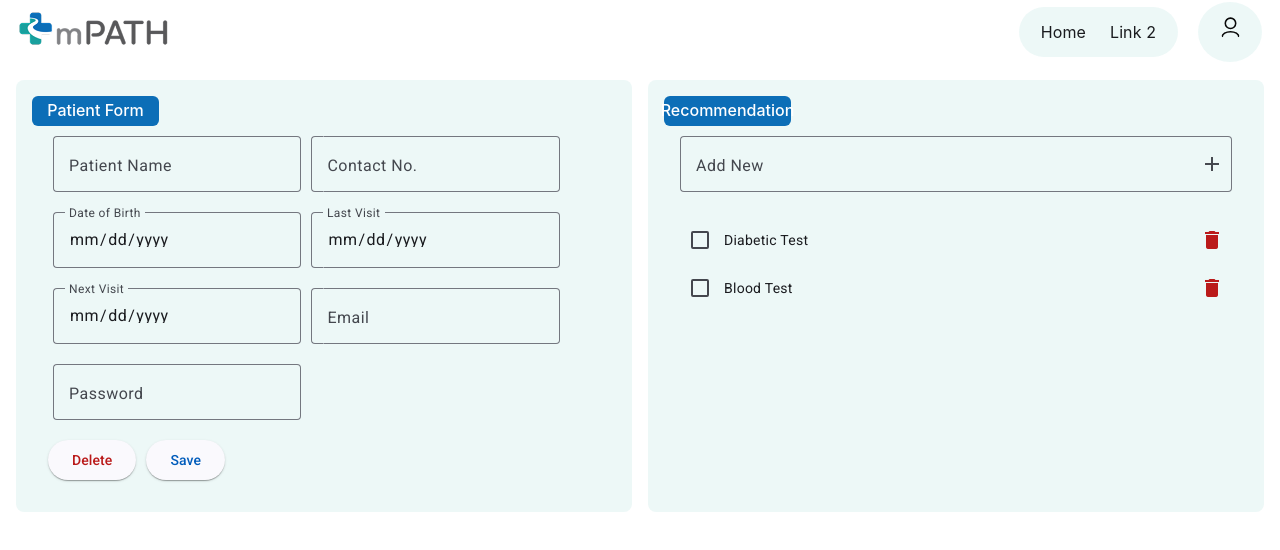
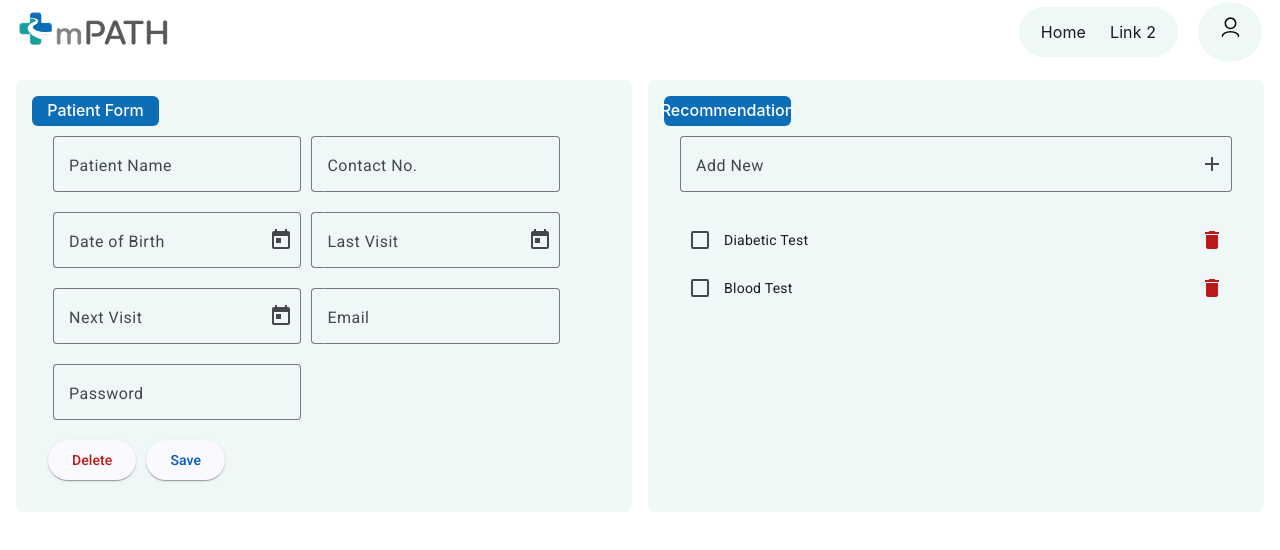
Before and after one commit to asadamin-dev/mPath, an Angular app: page /healthcare in a window 1280 px wide. Shown: the top 550 px of the page. Built offline with nearby package versions, Linux system fonts and the light colour scheme.

Commit message:
datepicker

```diff
--- a/src/app/modules/health-care-professional/components/healthcare-base/healthcare-base.component.html
+++ b/src/app/modules/health-care-professional/components/healthcare-base/healthcare-base.component.html
@@ -17,23 +17,30 @@
             <input matInput />
           </mat-form-field>
 
-            <!-- Date of birth -->
+          <!-- Date of Birth -->
           <mat-form-field appearance="outline" class="full-width">
             <mat-label>Date of Birth</mat-label>
-              <input matInput type="date" />
+            <input matInput [matDatepicker]="pickerDOB" placeholder="Choose a date" />
+            <mat-datepicker-toggle matSuffix [for]="pickerDOB"></mat-datepicker-toggle>
+            <mat-datepicker #pickerDOB></mat-datepicker>
           </mat-form-field>
 
           <!-- Last Visit -->
           <mat-form-field appearance="outline" class="full-width">
             <mat-label>Last Visit</mat-label>
-              <input matInput type="date" />
+            <input matInput [matDatepicker]="pickerLastVisit" placeholder="Choose a date" />
+            <mat-datepicker-toggle matSuffix [for]="pickerLastVisit"></mat-datepicker-toggle>
+            <mat-datepicker #pickerLastVisit></mat-datepicker>
           </mat-form-field>
 
           <!-- Next Visit -->
           <mat-form-field appearance="outline" class="full-width">
             <mat-label>Next Visit</mat-label>
-              <input matInput type="date" />
+            <input matInput [matDatepicker]="pickerNextVisit" placeholder="Choose a date" />
+            <mat-datepicker-toggle matSuffix [for]="pickerNextVisit"></mat-datepicker-toggle>
+            <mat-datepicker #pickerNextVisit></mat-datepicker>
           </mat-form-field>
+
 
           <!-- Email -->
           <mat-form-field appearance="outline" class="full-width">
--- a/src/app/modules/shared/shared.module.ts
+++ b/src/app/modules/shared/shared.module.ts
@@ -15,6 +15,8 @@ import { MatPaginatorModule } from '@angular/material/paginator';
 import { MatTableModule } from '@angular/material/table';
 import { MatToolbarModule } from '@angular/material/toolbar';
 import { MatMenuModule } from '@angular/material/menu';
+import { MatDatepickerModule } from '@angular/material/datepicker';
+import { MatNativeDateModule } from '@angular/material/core';
 
 @NgModule({
   declarations: [
@@ -37,6 +39,8 @@ import { MatMenuModule } from '@angular/material/menu';
     MatSlideToggleModule,
     MatTableModule,
     MatPaginatorModule,
+    MatDatepickerModule,
+    MatNativeDateModule,
 
   ],
   exports: [
@@ -53,6 +57,8 @@ import { MatMenuModule } from '@angular/material/menu';
     RecomendationComponent,
     TableComponent,
     MatPaginatorModule,
+    MatDatepickerModule,
+    MatNativeDateModule,
   ]
 })
 export class SharedModule {}
```
Lines whose indentation alone changed are shown as unchanged.
